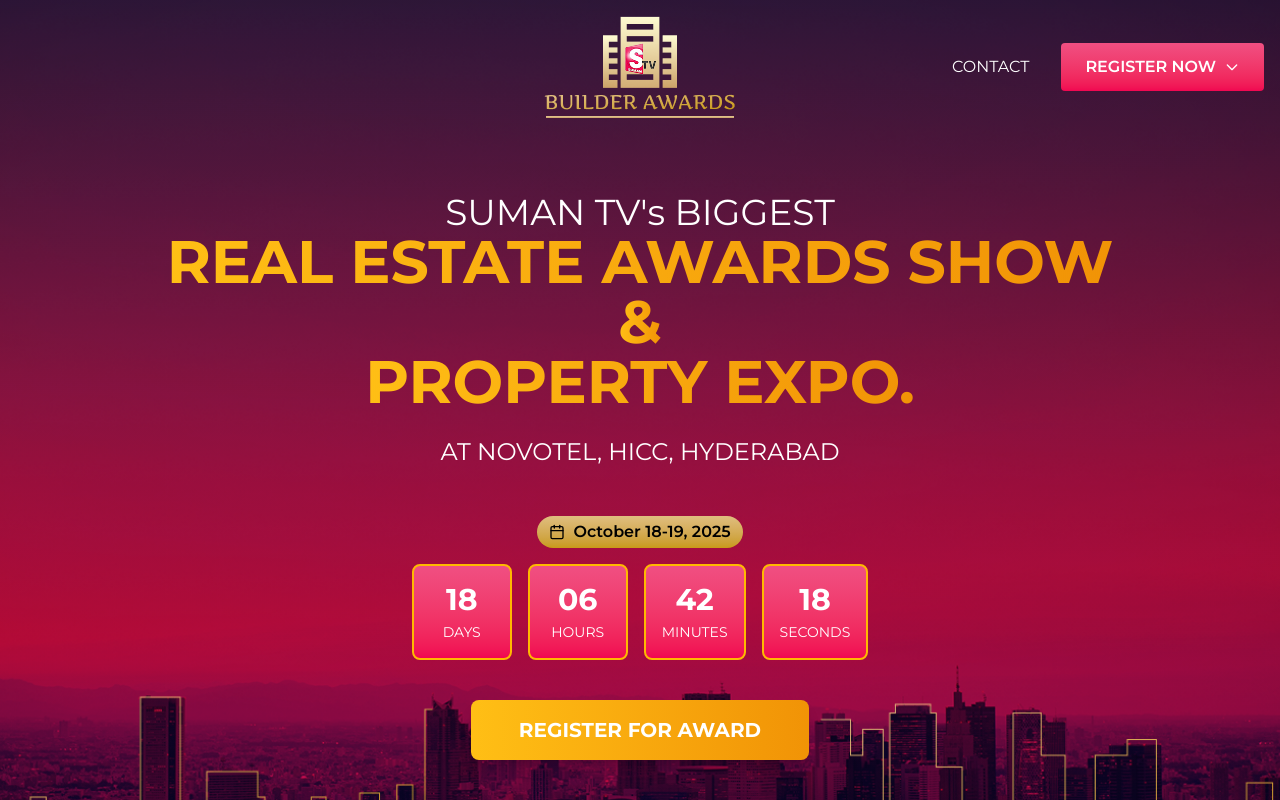
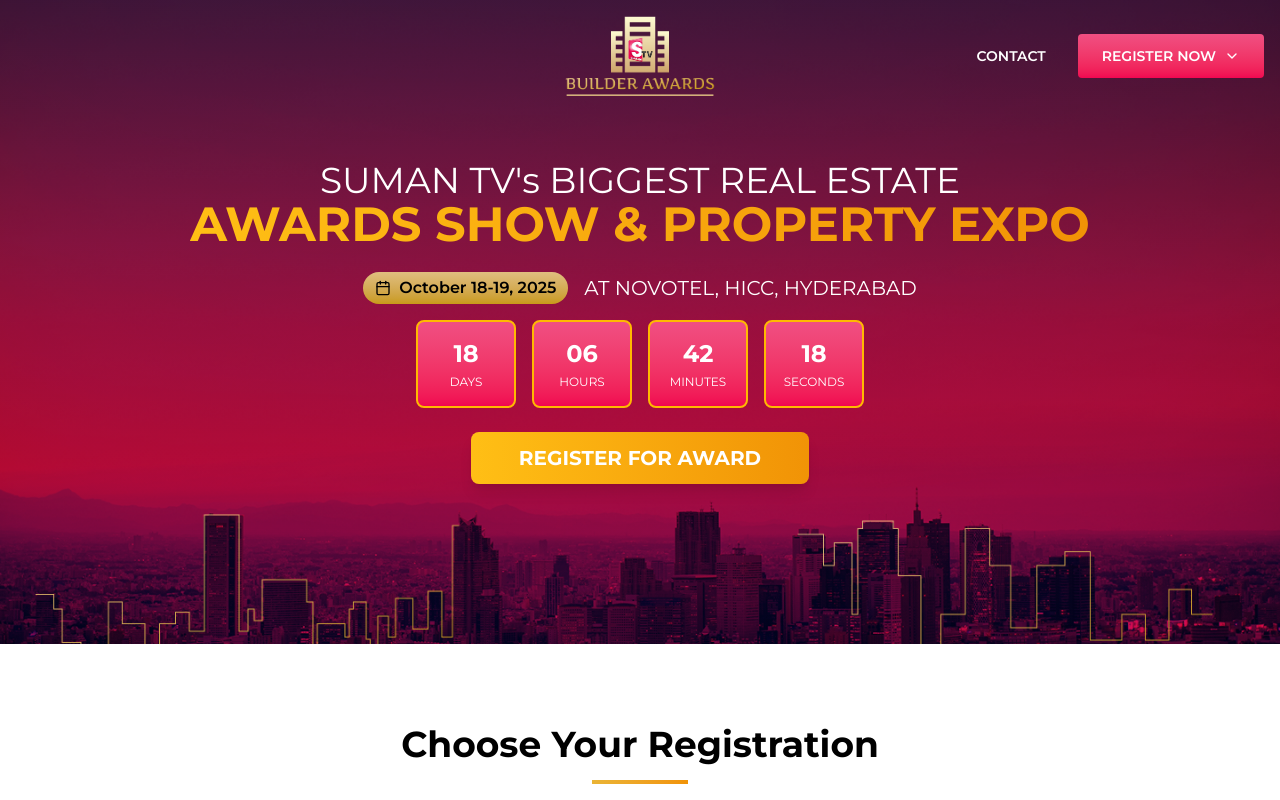
Before and after one commit to devsandeepverma5891-lgtm/Event-pro, a React (Vite) app in the folder frontend/: page / in a window 1280 px wide. Shown: the top 800 px of the page. Built offline with nearby package versions, Linux system fonts and the light colour scheme.

Commit message:
edit hero section

```diff
--- a/frontend/src/website/components/CountdownTimer.jsx
+++ b/frontend/src/website/components/CountdownTimer.jsx
@@ -44,11 +44,11 @@
   ];
 
   return (
-    <div className="flex justify-center space-x-2 sm:space-x-4 mb-8 flex-wrap">
+    <div className="flex justify-center space-x-2 sm:space-x-4 mb-4 flex-wrap">
       {timeUnits.map((unit, index) => (
-        <div key={index} className="bg-gradient-to-b from-[#F04F82] to-[#F10651] border-2 border-amber-400 text-white text-center p-3 sm:p-4 rounded-lg min-w-[80px] sm:min-w-[100px] mb-2">
-          <div className="text-2xl sm:text-3xl font-bold">{unit.value.toString().padStart(2, '0')}</div>
-          <div className="text-xs sm:text-sm mt-1">{unit.label}</div>
+        <div key={index} className="bg-gradient-to-b from-[#F04F82] to-[#F10651] border-2 border-amber-400 text-white text-center p-2 sm:p-4 rounded-lg min-w-[80px] sm:min-w-[100px] mb-2">
+          <div className="text-2xl sm:text-2xl font-bold">{unit.value.toString().padStart(2, '0')}</div>
+          <div className="text-xs sm:text-xs mt-1">{unit.label}</div>
         </div>
       ))}
     </div>
--- a/frontend/src/website/components/EventHighlightsSection.jsx
+++ b/frontend/src/website/components/EventHighlightsSection.jsx
@@ -26,7 +26,7 @@
           {/* Section Title */}
         <div className="text-center mb-12 md:mb-16">
           <h2 className="text-2xl sm:text-3xl md:text-4xl font-bold text-black mb-4">
-            Suman TV Digital Offerings
+            EVENT HIGHLIGHTS
           </h2>
           <div className="w-24 h-1 bg-gradient-to-r from-[#EAB435] to-[#F19306] mx-auto"></div>
         </div>
--- a/frontend/src/website/components/Header.jsx
+++ b/frontend/src/website/components/Header.jsx
@@ -1,5 +1,5 @@
 import React, { useState, useEffect } from 'react';
-import { Building2 } from 'lucide-react';
+import { Building2, ChevronDown } from 'lucide-react';
 import logo from '../assets/logo.png';
 
 const Header = ({ onRegistrationClick }) => {
@@ -50,28 +50,21 @@
 
           {/* Logo */}
           <div className="flex flex-col items-center justify-center">
-            <img src={logo} alt="Logo" />
+            <img src={logo} alt="Logo" className="h-20 w-fit object-contain"/>
           </div>
 
           {/* Right Navigation */}
           <nav className="flex items-center space-x-8 justify-end">
-            <a href="#contact" className="hover:text-yellow-400 transition-colors">
+            <a href="#contact" className="hover:text-yellow-400 transition-colors text-sm font-semibold">
               CONTACT
             </a>
             <div className="relative">
               <button
                 onClick={() => setIsDropdownOpen(!isDropdownOpen)}
-                className="bg-gradient-to-b from-[#F04F82] to-[#F10651] hover:from-[#F10651] hover:to-[#F04F82] h-12 px-6 py-2 rounded text-white font-semibold transition-colors flex items-center gap-2"
+                className="bg-gradient-to-b from-[#F04F82] to-[#F10651] hover:from-[#F10651] hover:to-[#F04F82] px-6 py-3 rounded text-white font-semibold text-sm transition-colors flex items-center gap-2"
               >
                 REGISTER NOW
-                <svg
-                  className={`w-4 h-4 transition-transform ${isDropdownOpen ? 'rotate-180' : ''}`}
-                  fill="none"
-                  stroke="currentColor"
-                  viewBox="0 0 24 24"
-                >
-                  <path strokeLinecap="round" strokeLinejoin="round" strokeWidth={2} d="M19 9l-7 7-7-7" />
-                </svg>
+                <ChevronDown className="w-4 h-4" />
               </button>
 
               {isDropdownOpen && (
--- a/frontend/src/website/components/HeroSection.jsx
+++ b/frontend/src/website/components/HeroSection.jsx
@@ -4,7 +4,7 @@
 
 const HeroSection = () => {
   return (
-    <section className="relative py-32 lg:py-48 overflow-hidden">
+    <section className="relative py-20 lg:py-40 overflow-hidden">
       <div className="absolute inset-0">
         <img
           src={bannerIMG}
--- a/frontend/src/website/components/NetworkStatsSection.jsx
+++ b/frontend/src/website/components/NetworkStatsSection.jsx
@@ -1,7 +1,7 @@
 import React from 'react'
 import sumantvlogo from '../assets/logo_suman_tv.png'
 
-// Import icons from digitalmedia folder
+// Icons (as before)
 import img100 from '../assets/diditalmedia/100.png'
 import img150 from '../assets/diditalmedia/150.png'
 import img500 from '../assets/diditalmedia/500.png'
@@ -47,44 +47,37 @@
           <span>SINGAPORE</span>
         </div>
 
-        {/* Flex Grid of stats */}
+        {/* Grid with stats */}
         <div className="flex flex-wrap justify-center items-center relative w-full my-26">
           <div className="flex flex-wrap w-full justify-center items-center">
             {/* Top row */}
             <div className="flex w-full justify-around mb-10">
               {stats.slice(0, 2).map((stat) => (
-                <div key={stat.label} className="flex flex-col items-center mx-6">
+                <div key={stat.label} className="flex flex-col items-center px-6">
                   <img src={stat.img} alt={stat.label} className="w-full h-32 mb-3" />
-                  {/* <span className="bg-gradient-to-t from-[#F04F82] to-[#F10651] bg-clip-text text-transparent text-4xl font-bold mb-1">
-                    {stat.value}
-                  </span>
-                  <span className="bg-gradient-to-t from-[#D5B452] to-[#8F6D26] bg-clip-text text-transparent text-md font-medium text-center">
-                    {stat.label}
-                  </span> */}
                 </div>
               ))}
             </div>
 
-            {/* Center logo */}
-            <div className="absolute left-1/2 top-1/2 transform -translate-x-1/2 -translate-y-1/2">
+            {/* Plus (+) behind the logo */}
+            <div className="absolute left-1/2 top-1/2 transform -translate-x-1/2 -translate-y-1/2 z-10">
+              {/* Horizontal line */}
+              <div className="absolute left-1/2 top-1/2 w-3xl h-1 -translate-x-1/2 -translate-y-1/2 bg-gradient-to-r from-[#F4C264] via-[#F9E39A] to-[#CDA368] rounded-full z-0" />
+              {/* Vertical line */}
+              <div className="absolute left-1/2 top-1/2 h-96 w-1 -translate-x-1/2 -translate-y-1/2 bg-gradient-to-b from-[#F4C264] via-[#F9E39A] to-[#CDA368] rounded-full z-0" />
+              {/* Center Logo */}
               <img
                 src={sumantvlogo}
                 alt="Suman TV Logo"
-                className="rounded-full border-4 border-yellow-300 bg-white w-20 h-20 shadow-lg mx-auto"
+                className="relative rounded-full border-4 border-yellow-300 bg-white w-20 h-20 shadow-lg mx-auto z-10"
               />
             </div>
 
             {/* Bottom row */}
             <div className="flex w-full justify-around mt-14">
               {stats.slice(2, 4).map((stat) => (
-                <div key={stat.label} className="flex flex-col items-center px-6 border-l-2 border-r-2 border-white">
+                <div key={stat.label} className="flex flex-col items-center px-6">
                   <img src={stat.img} alt={stat.label} className="w-full h-32 mb-3" />
-                  {/* <span className="bg-gradient-to-t from-[#F04F82] to-[#F10651] bg-clip-text text-transparent text-4xl font-bold mb-1">
-                    {stat.value}
-                  </span>
-                  <span className="bg-gradient-to-t from-[#D5B452] to-[#8F6D26] bg-clip-text text-transparent text-md font-medium text-center">
-                    {stat.label}
-                  </span> */}
                 </div>
               ))}
             </div>
--- a/frontend/src/website/components/hero_components/Title.jsx
+++ b/frontend/src/website/components/hero_components/Title.jsx
@@ -6,7 +6,7 @@
 
   const Badge = () => {
     return (
-      <span className="px-3 py-1 rounded-full mb-4 bg-gradient-to-b from-[#E0BE7F] to-[#C99A17] text-black inline-flex items-center text-md font-semibold transition-colors ">
+      <span className="px-3 py-1 rounded-full bg-gradient-to-b from-[#E0BE7F] to-[#C99A17] text-black inline-flex items-center text-md font-semibold transition-colors ">
         <Calendar className="w-4 h-4 mr-2" /> October 18-19, 2025
       </span>
     );
@@ -20,34 +20,27 @@
         {/* Main Title */}
         <h1 className="leading-tight mb-6">
             <span className="text-white text-4xl font-normal mb-5">
-            SUMAN TV's BIGGEST
+            SUMAN TV's BIGGEST REAL ESTATE
             </span>
             <br />
-            <span className="bg-gradient-to-r from-[#FFBF15] to-[#F19306] bg-clip-text text-transparent text-6xl font-bold">
-            REAL ESTATE AWARDS SHOW
-            </span>
-            <br />
-            <span className="bg-gradient-to-r from-[#FFBF15] to-[#F19306] bg-clip-text text-transparent text-6xl font-bold">
-            &
-            </span>
-            <br />
-            <span className="bg-gradient-to-r from-[#FFBF15] to-[#F19306] bg-clip-text text-transparent text-6xl font-bold">
-            PROPERTY EXPO.
-            </span>
+            <span className="bg-gradient-to-r from-[#FFBF15] to-[#F19306] bg-clip-text text-transparent text-5xl font-bold">
+             AWARDS SHOW & PROPERTY EXPO
+             </span>
         </h1>
 
 
         {/* Subtitle */}
-        <p className="text-lg sm:text-xl md:text-2xl mb-8 md:mb-12 text-white">
-          AT NOVOTEL, HICC, HYDERABAD
-        </p>
+        <div className="flex items-center justify-center mb-4 ">
         {Badge()}
+        <span className="text-lg sm:text-xl md:text-1xl text-white ml-4"> AT NOVOTEL, HICC, HYDERABAD</span>
+        </div>
+
 
         {/* Countdown Timer */}
         <CountdownTimer />
 
         {/* Register Button */}
-        <button className="bg-gradient-to-r from-[#FFBF15] to-[#F19306] text-white font-bold py-5 px-10 md:py-4 md:px-12 rounded-lg text-lg md:text-xl transition-colors shadow-lg">
+        <button className="bg-gradient-to-r from-[#FFBF15] to-[#F19306] text-white font-bold py-5 px-10 md:py-3 md:px-12 rounded-lg text-lg md:text-xl transition-colors shadow-lg">
           REGISTER FOR AWARD
         </button>
       </div>
```
